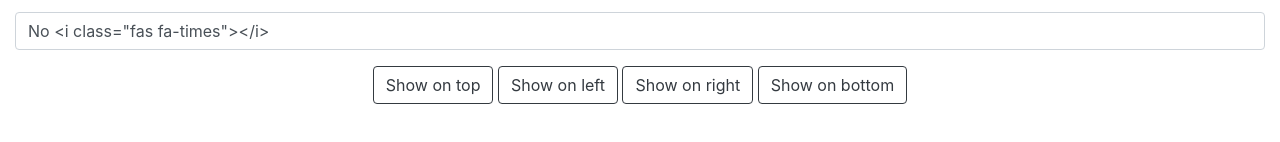
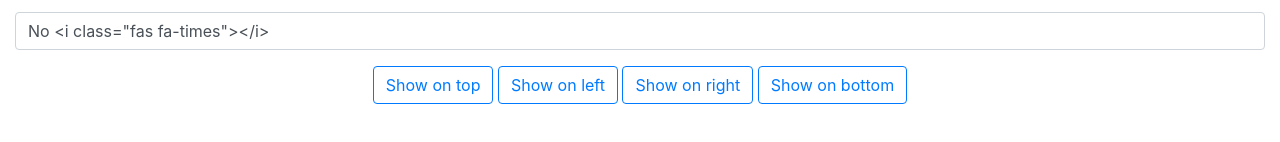
Before and after one commit to mattlewis92/angular-confirmation-popover, an Angular app: page / in a window 1280 px wide. Shown: the part 334-476 px from the top of the page. Built offline with nearby package versions, Linux system fonts and the light colour scheme; what positioning would draw is missing.

Commit message:
docs(demos): use stronger button color

```diff
--- a/projects/demo/app/app.component.html
+++ b/projects/demo/app/app.component.html
@@ -18,7 +18,7 @@
   <div class="text-center">
     <span *ngFor="let placement of placements; trackBy: trackByValue">
       <button
-        class="btn btn-outline-dark"
+        class="btn btn-outline-primary"
         mwlConfirmationPopover
         [popoverTitle]="popoverTitle"
         [popoverMessage]="popoverMessage"
```
